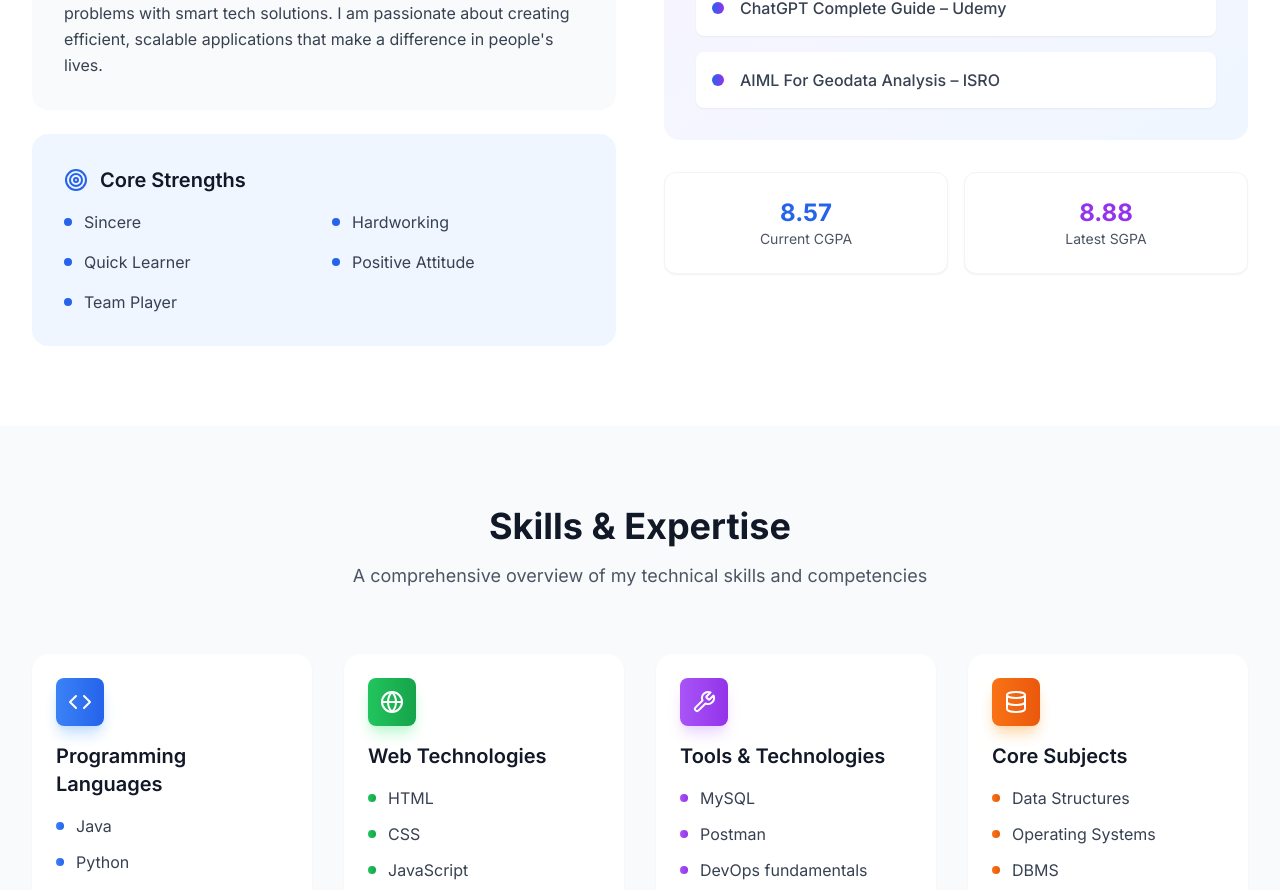
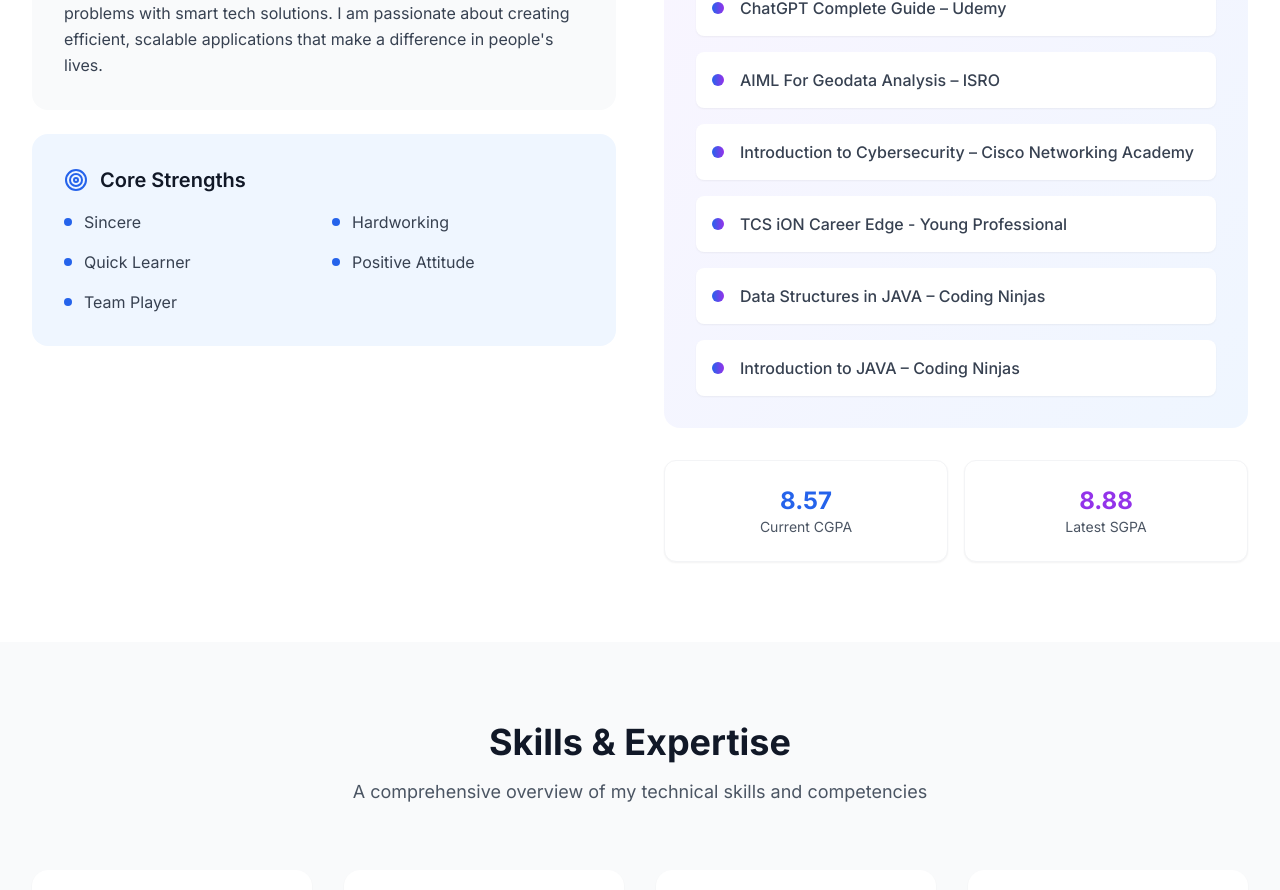
Before and after one commit to Vinodhacker17/Vinod-works-online, a React (Vite) app: page / in a window 1280 px wide. Shown: the part 1276-2166 px from the top of the page. Built offline with nearby package versions, Linux system fonts and the light colour scheme.

Commit message:
Add new certificates
Added new certificates to the About section.

```diff
--- a/src/components/About.tsx
+++ b/src/components/About.tsx
@@ -1,4 +1,3 @@
-
 import { Award, GraduationCap, Target } from 'lucide-react';
 
 const About = () => {
@@ -6,7 +5,11 @@ const About = () => {
     "Basics of Python",
     "Python Foundation Certificate",
     "ChatGPT Complete Guide – Udemy",
-    "AIML For Geodata Analysis – ISRO"
+    "AIML For Geodata Analysis – ISRO",
+    "Introduction to Cybersecurity – Cisco Networking Academy",
+    "TCS iON Career Edge - Young Professional",
+    "Data Structures in JAVA – Coding Ninjas",
+    "Introduction to JAVA – Coding Ninjas"
   ];
 
   return (
```
